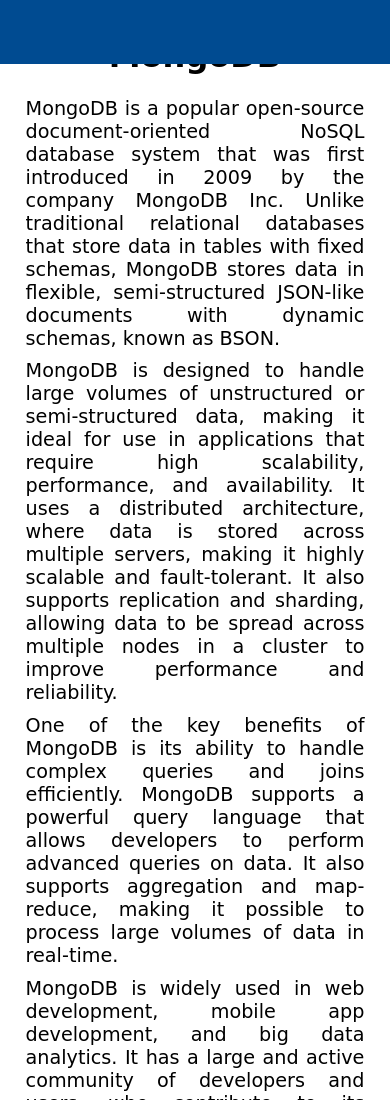
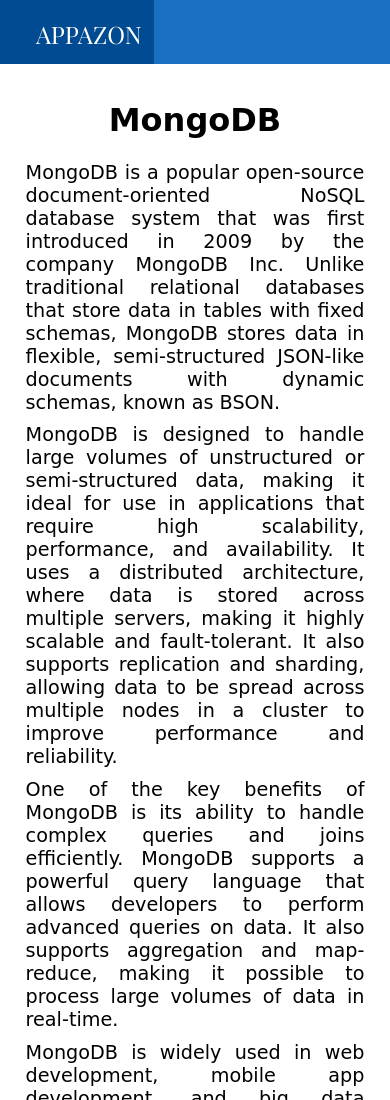
Before and after one commit to 0sureshyadav0/website_company, a website: page ResponsiveBlogTemplate/Posts/Post1.html in a window 390 px wide. Shown: the top 1100 px of the page. Drawn offline with nearby package versions, Linux system fonts and the light colour scheme; a web font is replaced by a local one.

Commit message:
another commit

```diff
--- a/ResponsiveBlogTemplate/Posts/Post1.html
+++ b/ResponsiveBlogTemplate/Posts/Post1.html
@@ -54,10 +54,10 @@
         color: white;
       }
       #nav-container {
-        position:fixed;
+        /* position:fixed; */
         display: flex;
         flex-direction: row;
-        background-color: blue;
+        background-color: #004b91;
         /* width: 100%; */
         height: 4rem;
       }
@@ -95,6 +95,8 @@
      }
      @media only screen and (max-width:400px){
       #site-logo{
+      padding-top:.4em;
+        font-size: 1.5em;
         width:40em;
       }
      }
```
